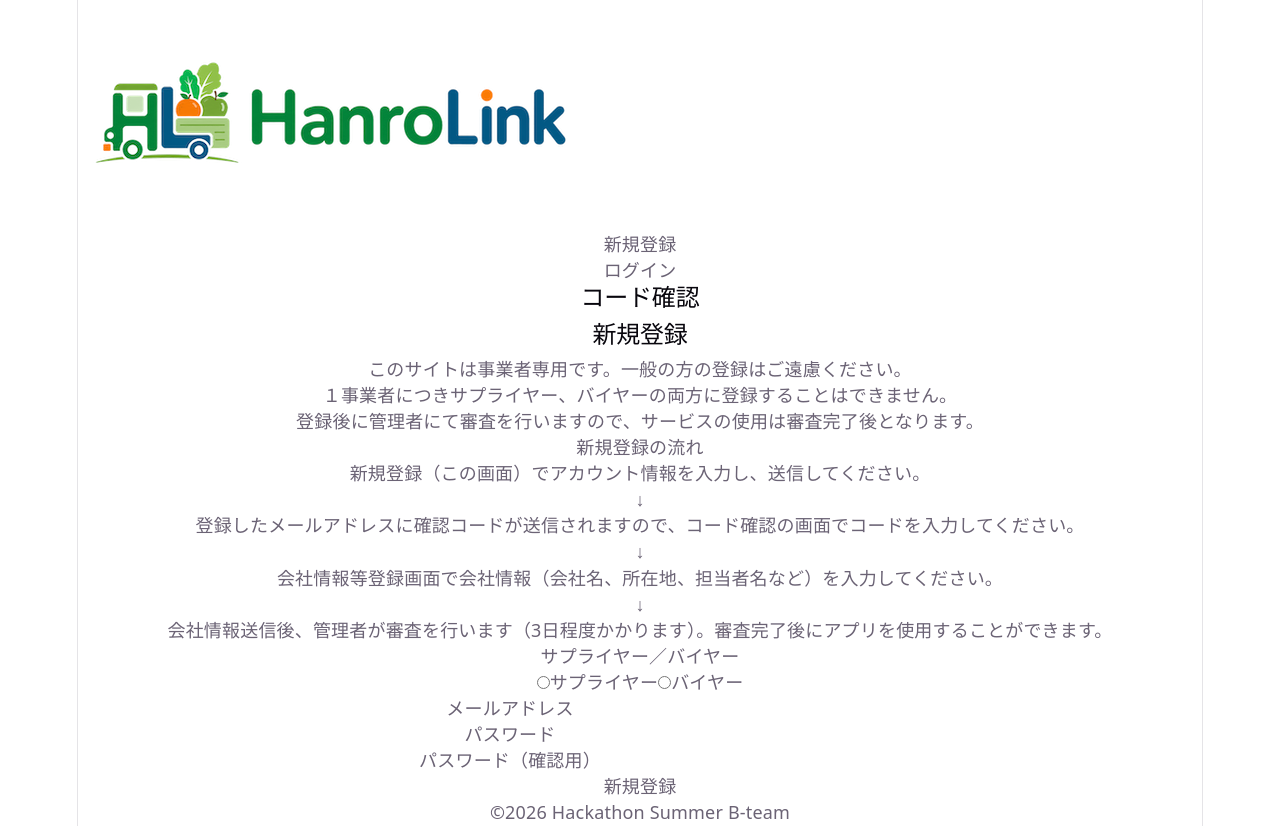
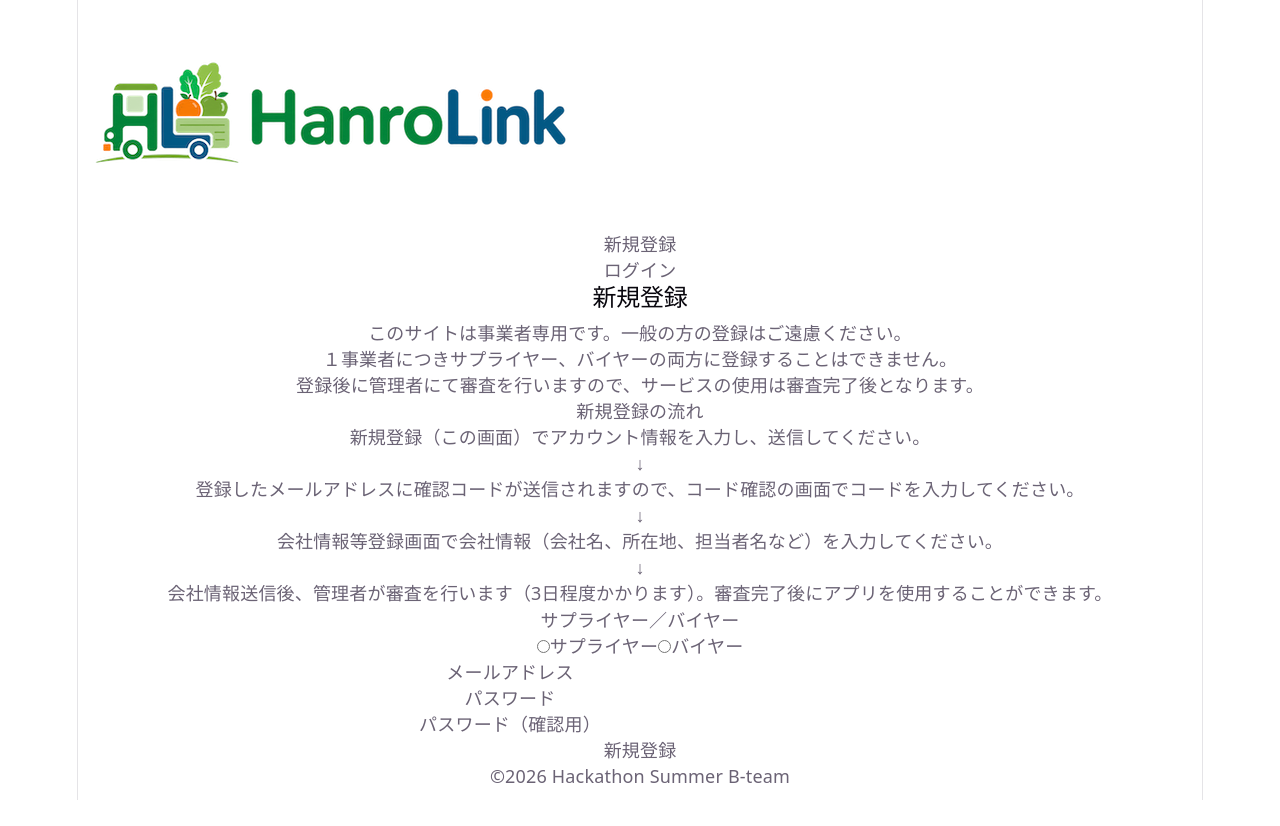
Before and after one commit to 2026-Summer-Hackathon-Bteam/HanroLink, a React (Vite) app in the folder hanrolink-frontend/: page /confirm in a window 1280 px wide. After the commit the page ends 800 px from the top, so only its background shows below. Built offline with nearby package versions, Linux system fonts and the light colour scheme.

Commit message:
ConfirmをSignupConfirmに変更

```diff
--- a/hanrolink-frontend/src/App.tsx
+++ b/hanrolink-frontend/src/App.tsx
@@ -6,7 +6,7 @@ import GuestPage from './pages/GuestPage'
 import SignupPage from './pages/SignupPage'
 import SignupCompletePage from './pages/SignupCompletePage'
 import LoginPage from './pages/LoginPage'
-import ConfirmPage from './pages/ConfirmPage'
+import SignupConfirmPage from './pages/SignupConfirmPage'
 
 type SelectedRole = 'supplier' | 'buyer' | null
 
@@ -47,9 +47,9 @@ function App() {
         <Routes>
           <Route path="/" element={<GuestPage />} />
           <Route path="/signup" element={<SignupPage />} />
+          <Route path="/signup/confirm" element={<SignupConfirmPage />} />
           <Route path="/signup/complete" element={<SignupCompletePage />} />
           <Route path="/login" element={<LoginPage />} />
-          <Route path="/confirm" element={<ConfirmPage />} />
         </Routes>
         <div>
           <h2>新規登録</h2>
```
Also changed, not shown: hanrolink-frontend/src/pages/SignupConfirmPage.tsx (renamed from hanrolink-frontend/src/pages/ConfirmPage.tsx).
